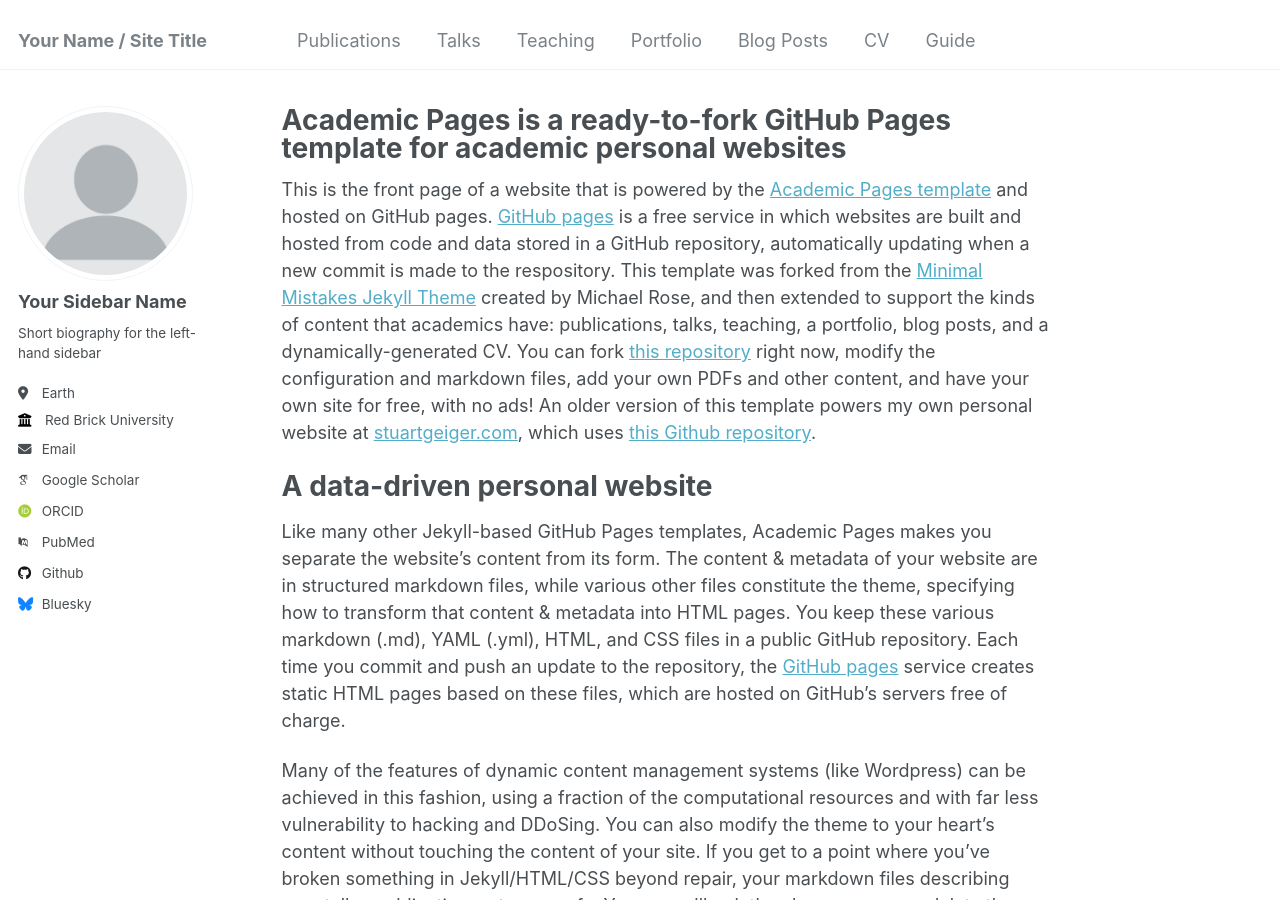
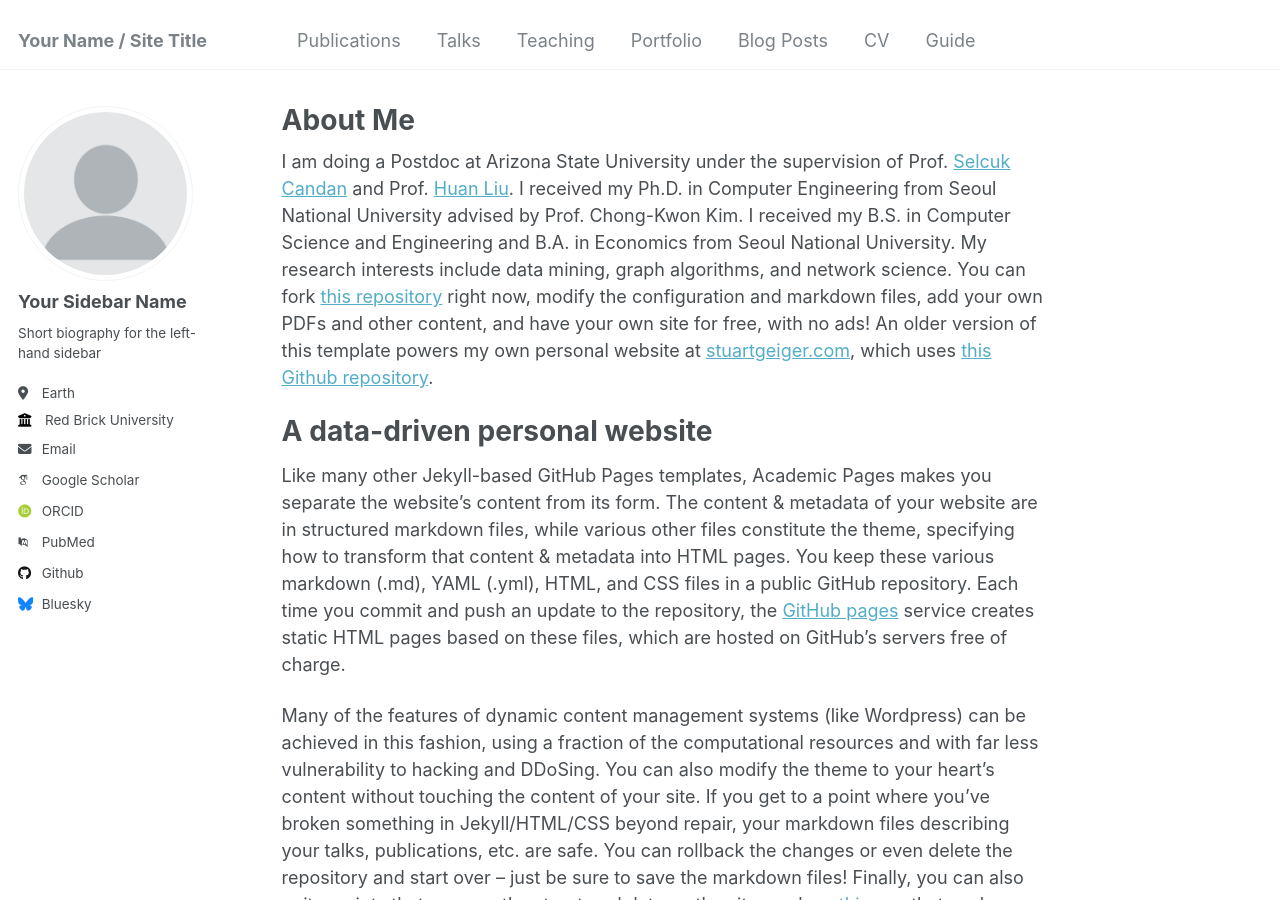
Before and after one commit to ChoiYoonHyuk/ChoiYoonHyuk.github.io, a Jekyll site: the page built from _pages/about.md, in a window 1280 px wide and 900 px high. Built offline with Jekyll 4.4.1, drawn with Linux system fonts in a browser that asks for light colours; some web fonts are replaced.

Commit message:
Update about.md

```diff
--- a/_pages/about.md
+++ b/_pages/about.md
@@ -1,13 +1,14 @@
 ---
 permalink: /
-title: "Academic Pages is a ready-to-fork GitHub Pages template for academic personal websites"
+title: "About Me"
 author_profile: true
 redirect_from:
   - /about/
   - /about.html
 ---
 
-This is the front page of a website that is powered by the [Academic Pages template](https://github.com/academicpages/academicpages.github.io) and hosted on GitHub pages. [GitHub pages](https://pages.github.com) is a free service in which websites are built and hosted from code and data stored in a GitHub repository, automatically updating when a new commit is made to the respository. This template was forked from the [Minimal Mistakes Jekyll Theme](https://mmistakes.github.io/minimal-mistakes/) created by Michael Rose, and then extended to support the kinds of content that academics have: publications, talks, teaching, a portfolio, blog posts, and a dynamically-generated CV. You can fork [this repository](https://github.com/academicpages/academicpages.github.io) right now, modify the configuration and markdown files, add your own PDFs and other content, and have your own site for free, with no ads! An older version of this template powers my own personal website at [stuartgeiger.com](http://stuartgeiger.com), which uses [this Github repository](https://github.com/staeiou/staeiou.github.io).
+I am doing a Postdoc at Arizona State University under the supervision of Prof. [Selcuk Candan](https://search.asu.edu/profile/20861) and Prof. [Huan Liu](https://www.public.asu.edu/~huanliu/). I received my Ph.D. in Computer Engineering from Seoul National University advised by Prof. Chong-Kwon Kim. I received my B.S. in Computer Science and Engineering and B.A. in Economics from Seoul National University. My research interests include data mining, graph algorithms, and network science.
+You can fork [this repository](https://github.com/academicpages/academicpages.github.io) right now, modify the configuration and markdown files, add your own PDFs and other content, and have your own site for free, with no ads! An older version of this template powers my own personal website at [stuartgeiger.com](http://stuartgeiger.com), which uses [this Github repository](https://github.com/staeiou/staeiou.github.io).
 
 A data-driven personal website
 ======
```
